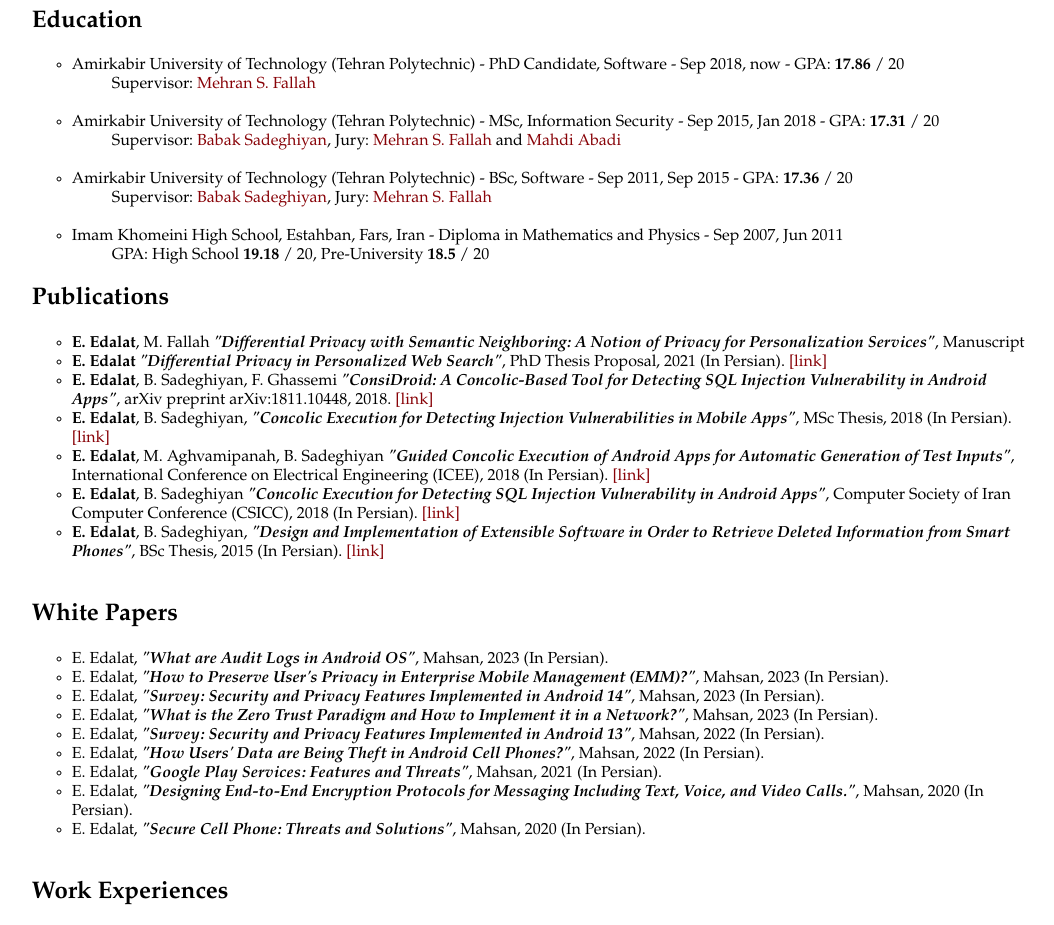
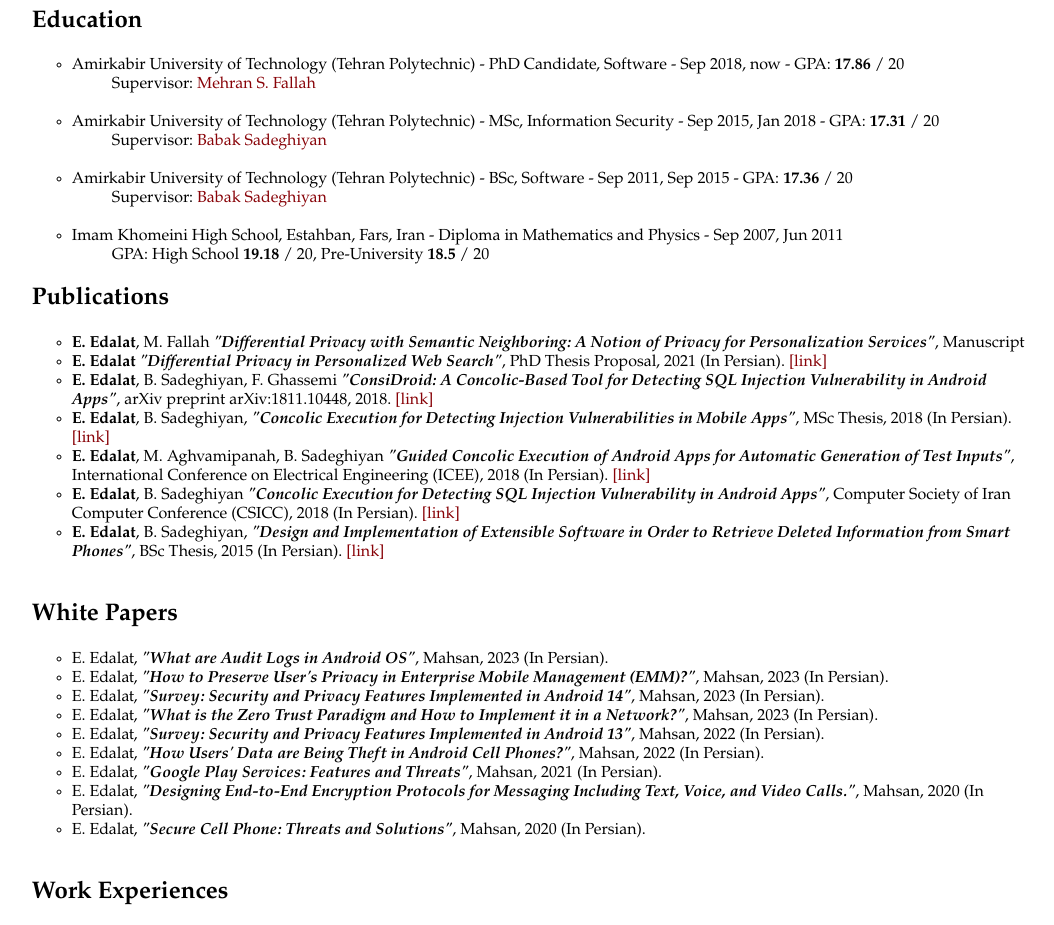
Before and after one commit to ehsanedalat/ehsanedalat.github.io, a plain HTML site: page index.html in a window 1280 px wide. Shown: the part 1140-2065 px from the top of the page, without its empty margins (90-1144 px from the left). Drawn offline with Linux system fonts and the light colour scheme.

Commit message:
Update index.html

```diff
--- a/index.html
+++ b/index.html
@@ -124,14 +124,14 @@ formulate such requirements, we work on a novel notion of privacy that is built
 
 <li> Amirkabir University of Technology (Tehran Polytechnic) - MSc, Information Security - Sep 2015, Jan 2018 - GPA: <b>17.31</b> / 20
 <ul style="list-style-type:none">
-<li> Supervisor: <a href="http://aut.ac.ir/basadegh"> Babak Sadeghiyan</a>, Jury: <a href="http://aut.ac.ir/msfallah"> Mehran S. Fallah</a> and <a href="https://www.modares.ac.ir/~abadi"> Mahdi Abadi</a> </li>
+<li> Supervisor: <a href="http://aut.ac.ir/basadegh"> Babak Sadeghiyan</a></li>
 <br/>
 </ul>
 </li>
 
 <li> Amirkabir University of Technology (Tehran Polytechnic) - BSc, Software - Sep 2011, Sep 2015 - GPA: <b>17.36</b> / 20
 <ul style="list-style-type:none">
-<li> Supervisor: <a href="http://aut.ac.ir/basadegh"> Babak Sadeghiyan</a>, Jury: <a href="http://aut.ac.ir/msfallah"> Mehran S. Fallah</a> </li>
+<li> Supervisor: <a href="http://aut.ac.ir/basadegh"> Babak Sadeghiyan</a></li>
 <br/>
 </ul>
 </li>
```
